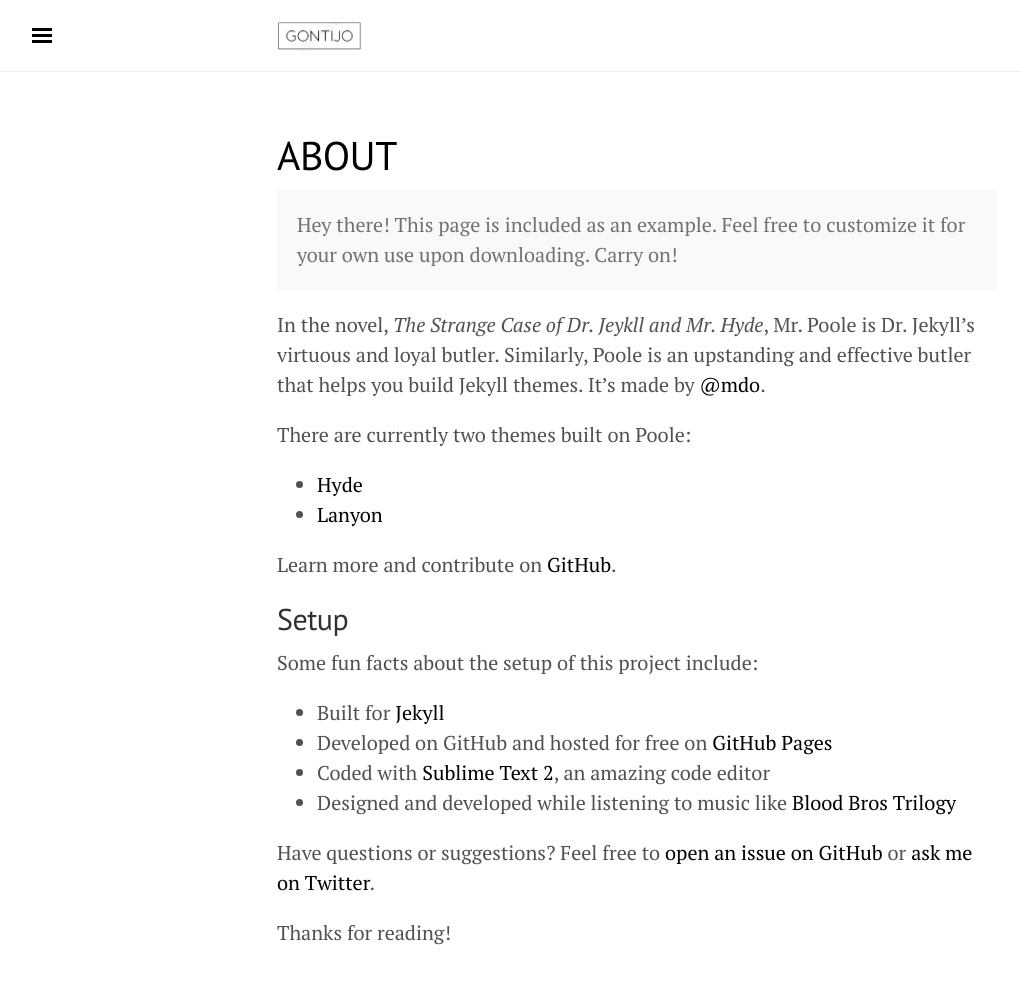
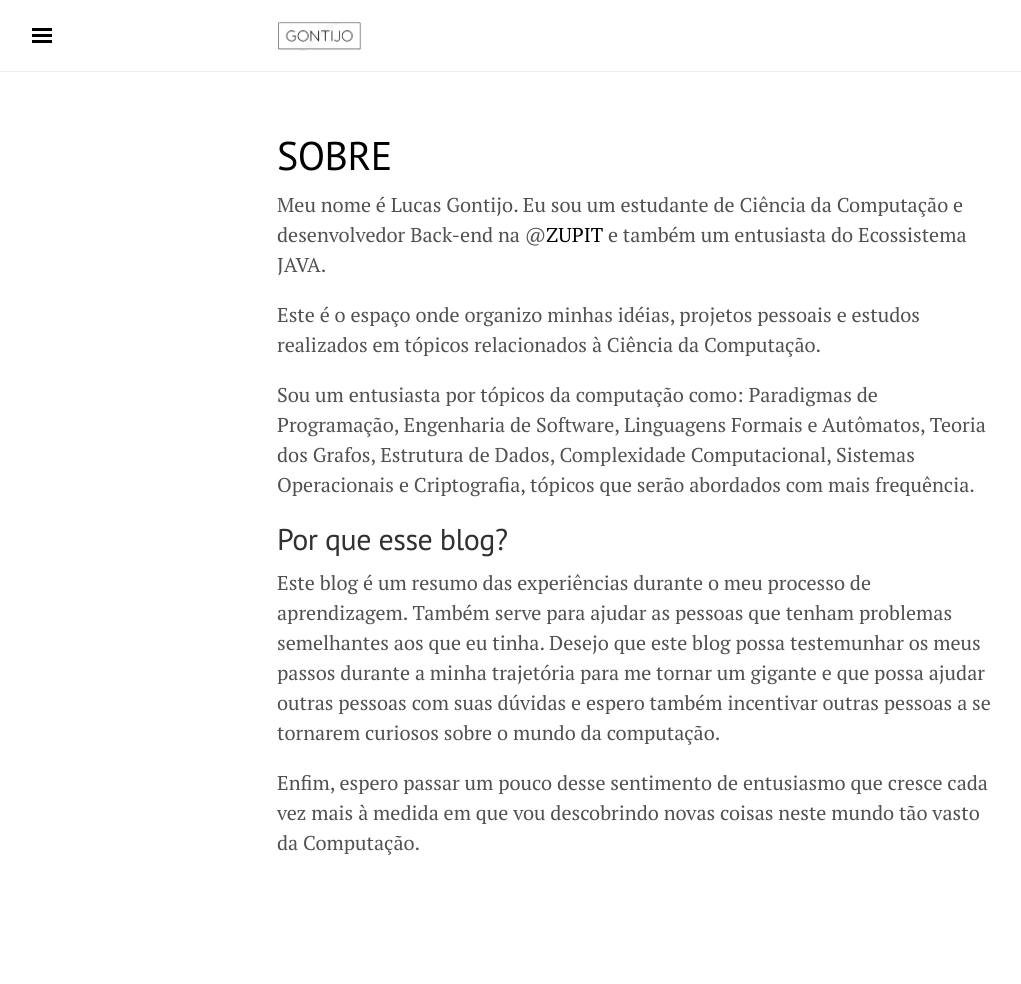
Before and after one commit to Lucasgontijo0/Lucasgontijo0.github.io, a Jekyll site: the page built from about.md, in a window 1280 px wide and 1028 px high. Shown: the top 984 px of the window, without its empty margins (3-1024 px from the left). Built offline with Jekyll 4.4.1, drawn with Linux system fonts in a browser that asks for light colours; nearby versions of some CDN libraries; comment, search, counter and statistics services are not loaded.

Commit message:
Update info about me. :)

```diff
--- a/about.md
+++ b/about.md
@@ -1,30 +1,16 @@
 ---
 layout: page
-title: About
+title: Sobre
 ---
 
-<p class="message">
-  Hey there! This page is included as an example. Feel free to customize it for your own use upon downloading. Carry on!
-</p>
 
-In the novel, *The Strange Case of Dr. Jeykll and Mr. Hyde*, Mr. Poole is Dr. Jekyll's virtuous and loyal butler. Similarly, Poole is an upstanding and effective butler that helps you build Jekyll themes. It's made by [@mdo](https://twitter.com/mdo).
+Meu nome é Lucas Gontijo. Eu sou um estudante de Ciência da Computação e desenvolvedor Back-end na @[ZUPIT](http://www.zup.com.br) e também um entusiasta do Ecossistema JAVA.
 
-There are currently two themes built on Poole:
+Este é o espaço onde organizo minhas idéias, projetos pessoais e estudos realizados em tópicos relacionados à Ciência da Computação.
 
-* [Hyde](http://hyde.getpoole.com)
-* [Lanyon](http://lanyon.getpoole.com)
+Sou um entusiasta por tópicos da computação como: Paradigmas de Programação, Engenharia de Software, Linguagens Formais e Autômatos, Teoria dos Grafos, Estrutura de Dados, Complexidade Computacional, Sistemas Operacionais e Criptografia, tópicos que serão abordados com mais frequência.
 
-Learn more and contribute on [GitHub](https://github.com/poole).
+## Por que esse blog?
+Este blog é um resumo das experiências durante o meu processo de aprendizagem. Também serve para ajudar as pessoas que tenham problemas semelhantes aos que eu tinha. Desejo que este blog possa testemunhar os meus passos durante a minha trajetória para me tornar um gigante e que possa ajudar outras pessoas com suas dúvidas e espero também incentivar outras pessoas a se tornarem curiosos sobre o mundo da computação.
 
-## Setup
-
-Some fun facts about the setup of this project include:
-
-* Built for [Jekyll](http://jekyllrb.com)
-* Developed on GitHub and hosted for free on [GitHub Pages](https://pages.github.com)
-* Coded with [Sublime Text 2](http://sublimetext.com), an amazing code editor
-* Designed and developed while listening to music like [Blood Bros Trilogy](https://soundcloud.com/maddecent/sets/blood-bros-series)
-
-Have questions or suggestions? Feel free to [open an issue on GitHub](https://github.com/poole/issues/new) or [ask me on Twitter](https://twitter.com/mdo).
-
-Thanks for reading!
+Enfim, espero passar um pouco desse sentimento de entusiasmo que cresce cada vez mais à medida em que vou descobrindo novas coisas neste mundo tão vasto da Computação.
```
